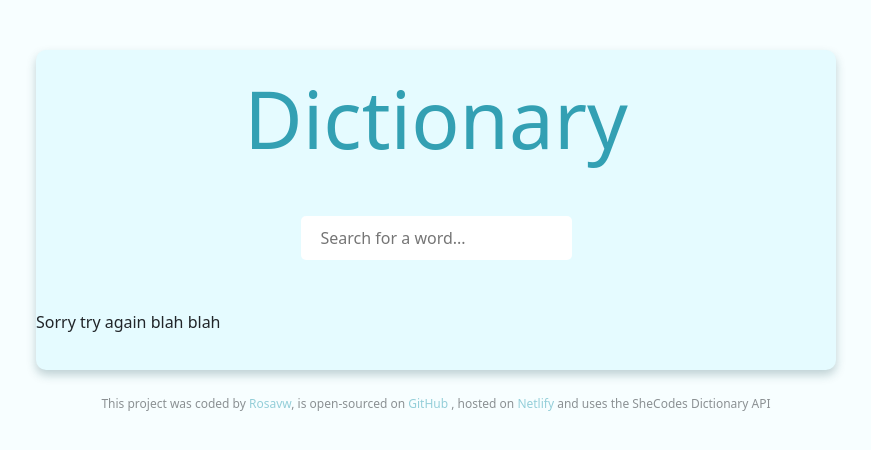
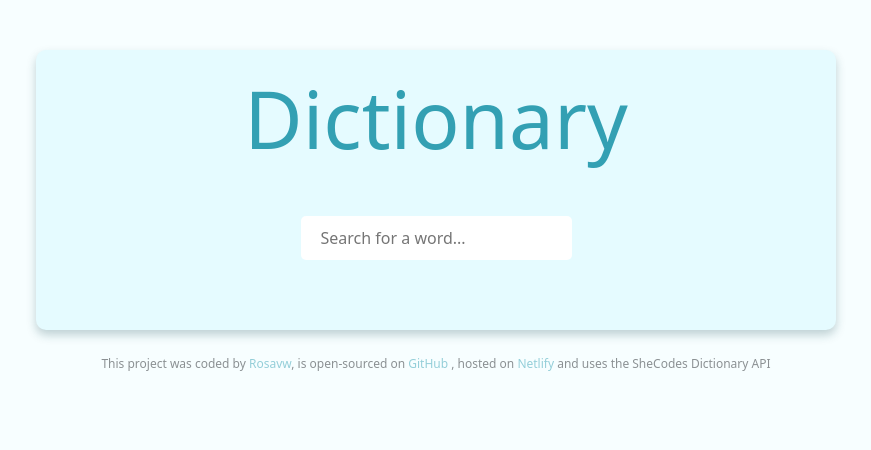
Before and after one commit to rosa-vw/dictionary, a React (Create React App) app: page / in a window 1280 px wide. Shown: the top 450 px of the page, without its empty margins (204-1075 px from the left). Built offline with nearby package versions, Linux system fonts and the light colour scheme; no server answers.

Commit message:
Update error handling

```diff
--- a/src/Dictionary.js
+++ b/src/Dictionary.js
@@ -10,7 +10,6 @@ function Dictionary(props) {
   let [loaded, setLoaded] = useState(false);
   let [photos, setPhotos] = useState(null);
   let [audio, setAudio] = useState(null);
-  let [error, setError] = useState(null);
 
   function handleResponse(response) {
     if (response.data.status === "not_found") {
@@ -28,17 +27,17 @@ function Dictionary(props) {
   }
 
   function handleError() {
-    setError("Sorry try again blah blah");
+    alert("Sorry, we can't find that word. Please try something else");
+    setWord("error");
     setInformation(null);
     setPhotos(null);
     setAudio(null);
   }
 
   function search() {
-    setError(null);
     let apiKey = `f8eo81d182023fdd4fb805t37b75950a`;
     let apiUrl = `https://api.shecodes.io/dictionary/v1/define?word=${word}&key=${apiKey}`;
-    axios.get(apiUrl).then(handleResponse);
+    axios.get(apiUrl).then(handleResponse).catch(handleError);
 
     let audioUrl = `https://api.dictionaryapi.dev/api/v2/entries/en/${word}`;
     axios.get(audioUrl).then(handleAudio).catch(handleError);
@@ -75,7 +74,7 @@ function Dictionary(props) {
             placeholder="Search for a word..."
           />
         </form>
-        {error && <p>{error}</p>}
+
         <Results result={information} audio={audio} />
         <Photos photos={photos} />
       </div>
```
